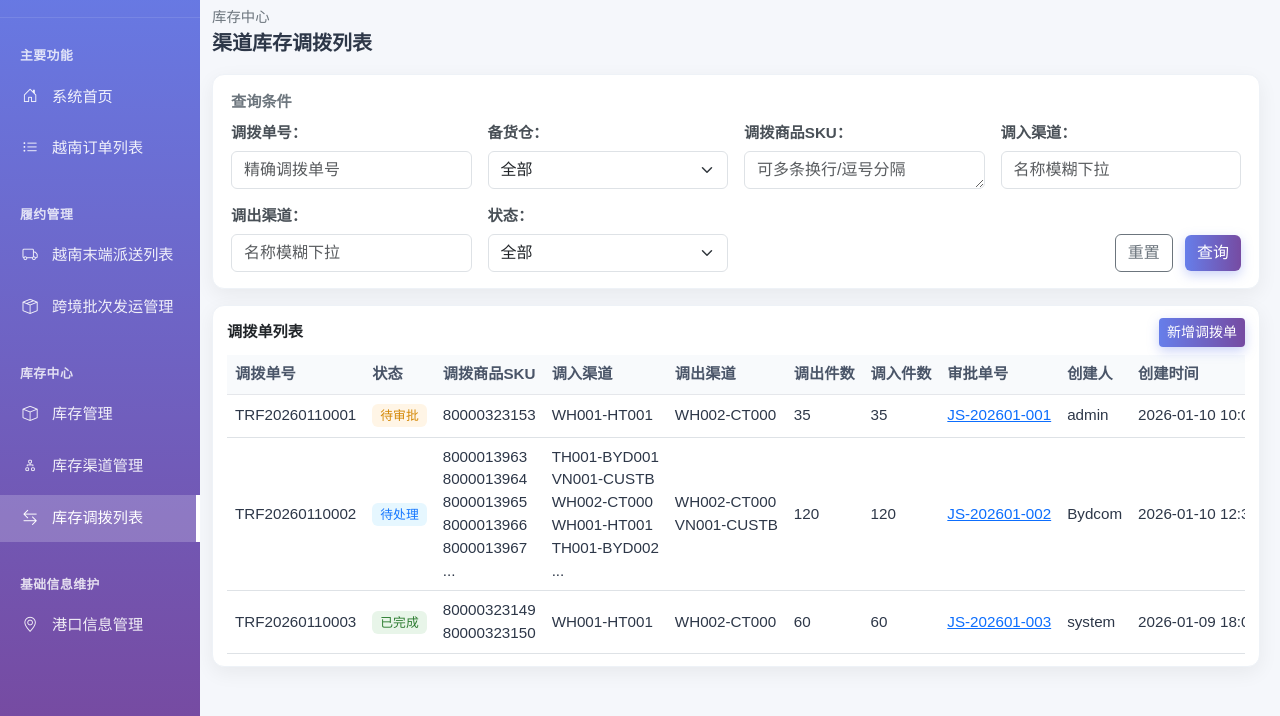
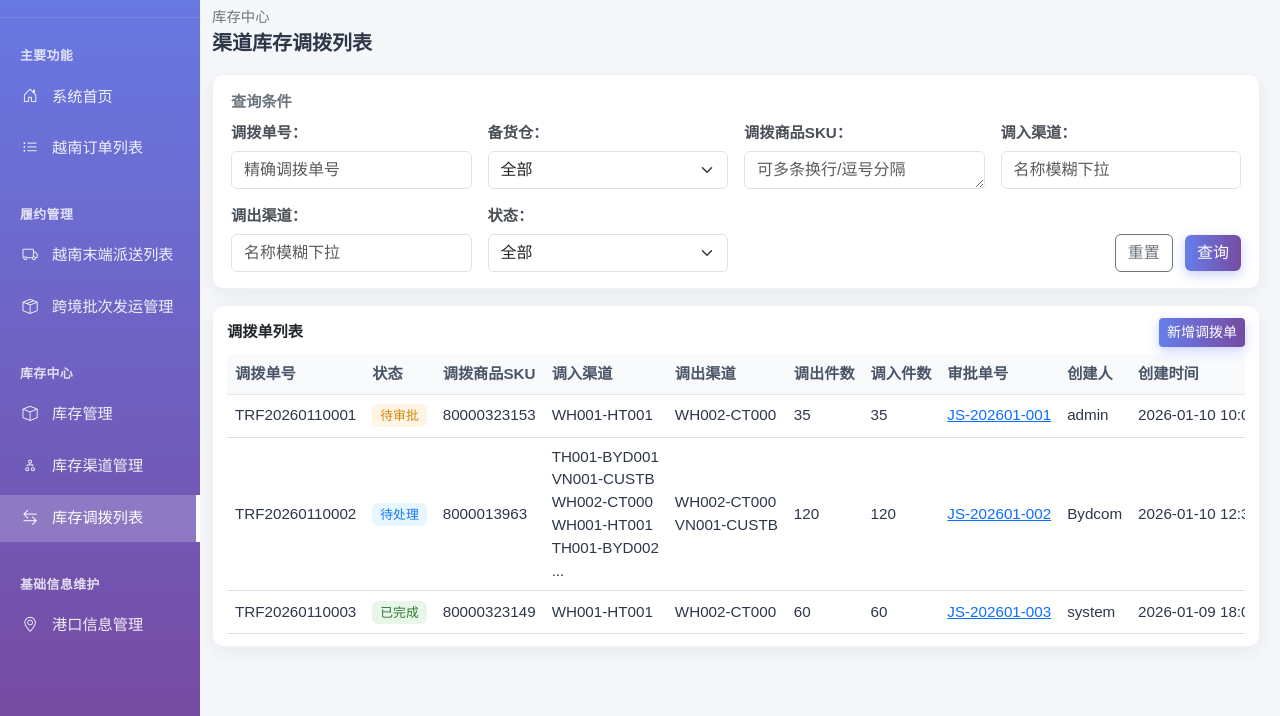
Before and after one commit to liudaojin88/WIMP, a website: page inventory-transfer-list.html in a window 1280 px wide. Shown: the part 84-800 px from the top of the page. Drawn offline with nearby package versions, Linux system fonts and the light colour scheme.

Commit message:
fix: 列表展示单SKU

```diff
--- a/inventory-transfer-list.html
+++ b/inventory-transfer-list.html
@@ -354,11 +354,13 @@
     function renderTable(list = transferList) {
       const tbody = document.getElementById('transferTableBody');
       if (!tbody) return;
-      tbody.innerHTML = list.map(item => `
+      tbody.innerHTML = list.map(item => {
+        const skuText = (item.skuList && item.skuList.length) ? item.skuList[0] : '-'; // 列表仅展示单SKU
+        return `
         <tr>
           <td>${item.orderNo}</td>
           <td><span class="badge-status status-${item.status}">${item.status}</span></td>
-          <td>${ellipsisList(item.skuList)}</td>
+          <td>${skuText}</td>
           <td>${ellipsisList(item.inboundChannels)}</td>
           <td>${ellipsisList(item.outboundChannels)}</td>
           <td>${item.outQty}</td>
@@ -368,7 +370,8 @@
           <td>${item.time}</td>
           <td>${renderActions(item)}</td>
         </tr>
-      `).join('') || `<tr><td colspan="11" class="text-center text-muted">暂无数据</td></tr>`;
+      `;
+      }).join('') || `<tr><td colspan="11" class="text-center text-muted">暂无数据</td></tr>`;
     }
 
     function renderActions(item) {
```
